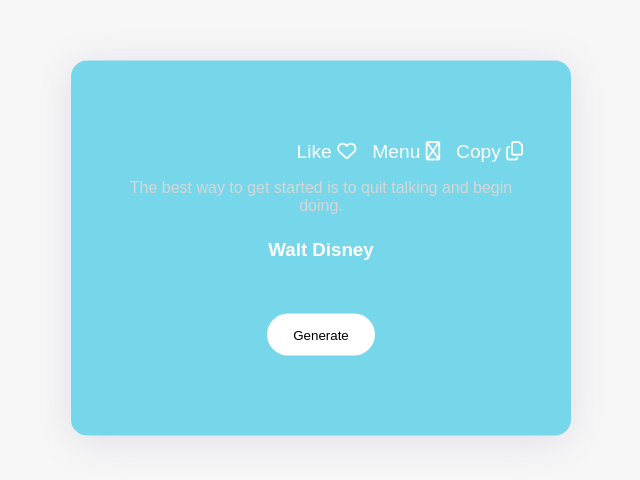
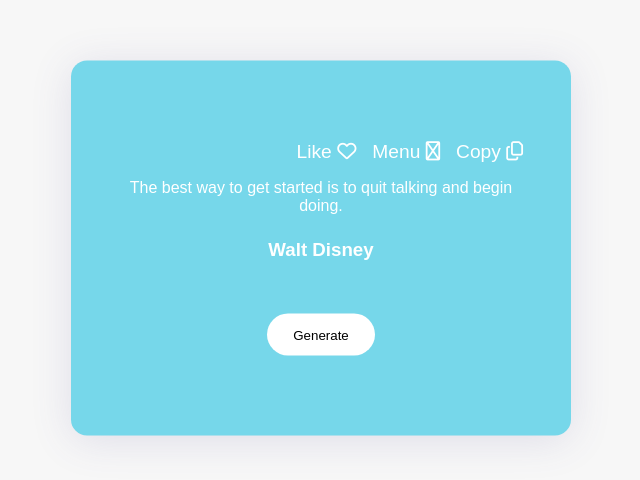
Before and after one commit to samuel12-dot/random-quote-generator, a plain HTML site: page index.html in a window 1280 px wide. Shown: the part 152-632 px from the top of the page, without its empty margins (319-959 px from the left). Drawn offline with Linux system fonts and the light colour scheme.

Commit message:
feat: change quote color

```diff
--- a/style.css
+++ b/style.css
@@ -20,6 +20,10 @@
     box-shadow: 0 5px 40px 0 rgba(88, 83, 153, 0.15);
     border-radius: 1em;
     background-color: blue;
+}
+
+#quote {
+    color: white;
 }
 
 .wrapper {
```
